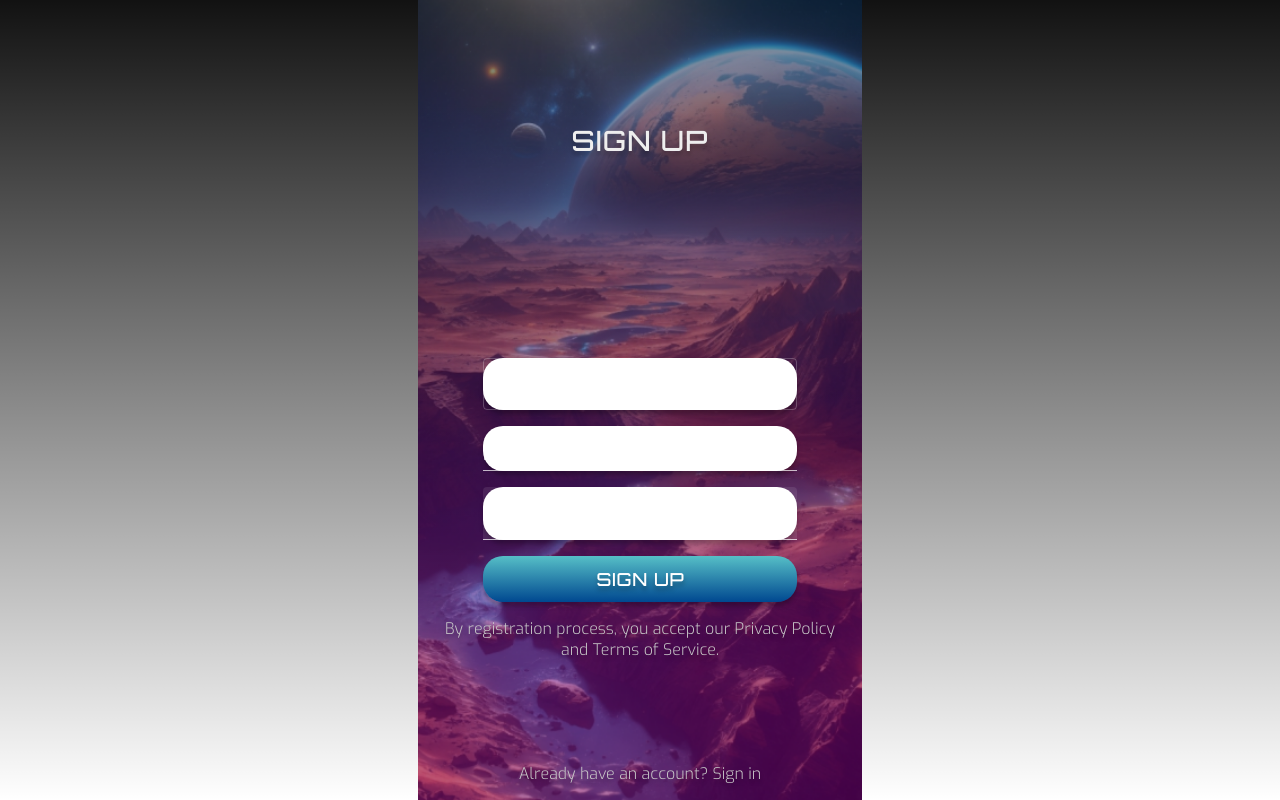
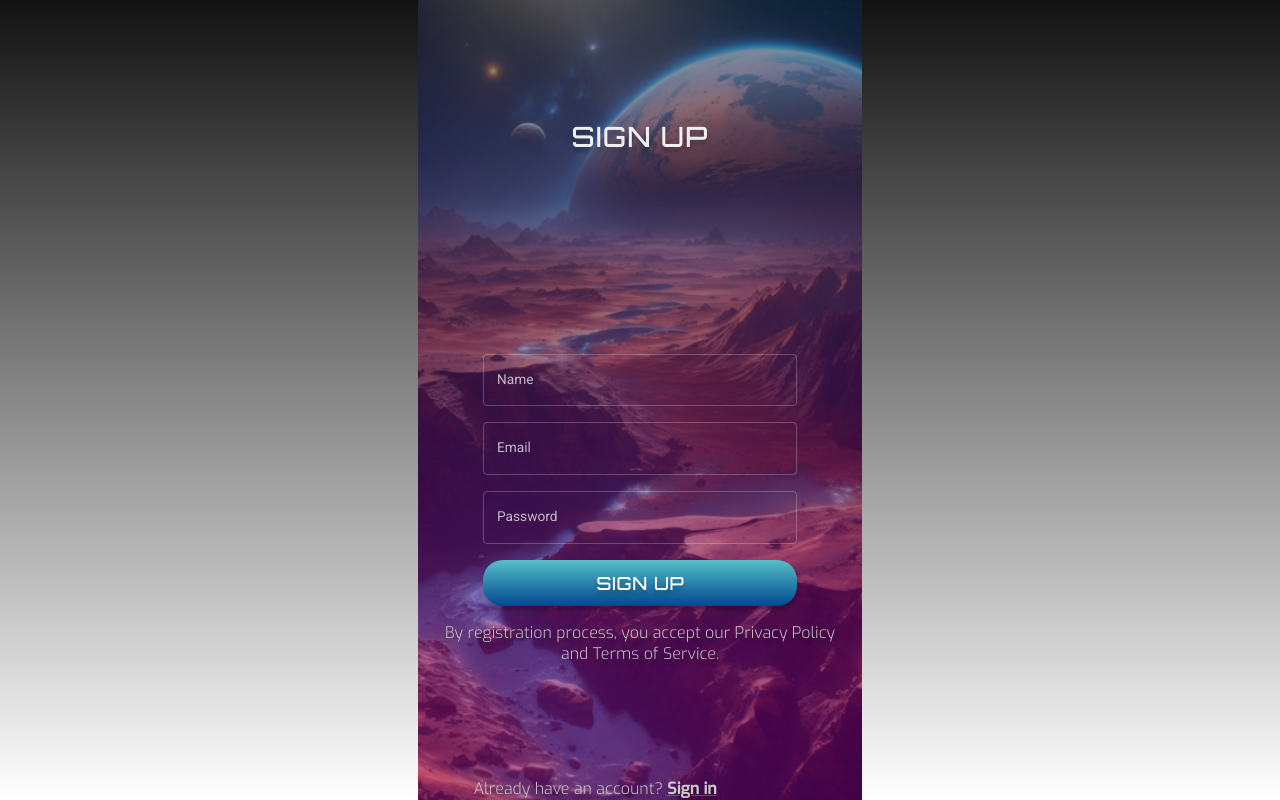
Before and after one commit to isurucuma/NodeHunters_Celestigo, a Next.js app in the folder frontend/: page /signup in a window 1280 px wide. Built offline with nearby package versions, Linux system fonts and the light colour scheme.

Commit message:
create forms for signin, signup and first 5 pages

```diff
--- a/frontend/src/app/signup/page.tsx
+++ b/frontend/src/app/signup/page.tsx
@@ -1,21 +1,14 @@
 "use client";
 import React, { useState } from "react";
-import AppTemplate from "@/components/templates/AppTemplate";
-import PageTitle from "@/components/atoms/PageTitle/PageTitle";
 import Box from "@mui/material/Box";
-import TextBlock from "@/components/atoms/TextBlock/TextBlock";
-import TextField from "@mui/material/TextField";
-
-import PrimaryButton from "@/components/atoms/PrimaryButton/PrimaryButton";
-import { Button } from "@mui/material";
-
-import FormHelperText from '@mui/material/FormHelperText'
-import { useForm, Controller } from "react-hook-form";
-
-
+import { useForm } from "react-hook-form";
 import { yupResolver } from "@hookform/resolvers/yup";
 import { schema } from "@/validations/signUp/SignUpValidation";
-import { FormControl } from "@mui/material";
+import { FormInput, FormButton } from "@/components/molecules/Form/Form";
+import PageTitle from "@/components/atoms/PageTitle/PageTitle";
+import TextBlock from "@/components/atoms/TextBlock/TextBlock";
+import Link from "@mui/material/Link";
+import { useRouter } from "next/navigation";
 
 interface SignUpData {
   name: string;
@@ -31,6 +24,7 @@
 
 const Signup = () => {
   const [signUpData, setSignUpData] = useState<SignUpData>(defaultSignUpData);
+  const router: any = useRouter();
 
   const {
     control,
@@ -45,10 +39,12 @@
     setSignUpData(data);
 
     console.log(data);
+
+    // redirect to home page
+    router.push("/home");
   };
 
   return (
-    <Box>
     <Box
       display="flex"
       flexDirection="column"
@@ -62,128 +58,68 @@
 
       <form onSubmit={handleSubmit(onSubmit)}>
         <Box sx={{ mb: 2 }}>
-            <FormControl fullWidth>
-              <Controller
+          <FormInput
             name="name"
+            label="Name"
+            type="text"
+            placeholder="Enter your name"
+            error={Boolean(errors.name)}
+            helperText={errors.name?.message}
             control={control}
             rules={{ required: true }}
-                render={({ field: { value, onChange } }) => (
-                  <TextField
-                    value={value}
-                    label="Name"
-                    onChange={onChange}
-                    placeholder="Enter your name"
-                    error={Boolean(errors.name)}
-                    fullWidth
-                    sx={{
-                      bgcolor: 'white',
-                      borderRadius: '20px',
-                      background: '#FFF',
-                      boxShadow: '0px 4px 4px 0px rgba(0, 0, 0, 0.25)',
-                      color: 'black'
-                    }}
-                    inputProps={{
-                      sx:{
-                        color: 'black',
-                        borderRadius: 5
-                      }
-                    }}
           />
-                )}
-              />
-              {errors.name && (
-                      <FormHelperText sx={{ color: 'error.main' }}>{errors.name.message}</FormHelperText>
-                    )}
-            </FormControl>
         </Box>
 
         <Box sx={{ mb: 2 }}>
-            <FormControl fullWidth>
-              <Controller
+          <FormInput
             name="email"
+            label="Email"
+            type="email"
+            placeholder="Enter your email"
+            error={Boolean(errors.email)}
+            helperText={errors.email?.message}
             control={control}
             rules={{ required: true }}
-                render={({ field: { value, onChange } }) => (
-                  <TextField
-                    value={value}
-                    label="Email"
-                    variant="standard"
-                    onChange={onChange}
-                    placeholder="Enter your email"
-                    error={Boolean(errors.email)}
-                    fullWidth
-                    sx={{
-                      bgcolor: 'white',
-                      borderRadius: '20px',
-                      background: '#FFF',
-                      boxShadow: '0px 4px 4px 0px rgba(0, 0, 0, 0.25)',
-                      color: 'black'
-                    }}
-                    inputProps={{
-                      style: {
-                        color: 'black'
-                      }
-                    }}
           />
-                )}
-              />
-              {errors.email && (
-                      <FormHelperText sx={{ color: 'error.main' }}>{errors.email.message}</FormHelperText>
-                    )}
-            </FormControl>
         </Box>
 
         <Box sx={{ mb: 2 }}>
-            <FormControl fullWidth>
-              <Controller
+          <FormInput
             name="password"
+            label="Password"
+            type="password"
+            placeholder="Enter your password"
+            error={Boolean(errors.password)}
+            helperText={errors.password?.message}
             control={control}
             rules={{ required: true }}
-                render={({ field: { value, onChange } }) => (
-                  <TextField
-                    value={value}
-                    label="Password"
-                    variant="filled"
-                    type="password"
-                    onChange={onChange}
-                    placeholder="Enter your password"
-                    error={Boolean(errors.password)}
-                    fullWidth
-                    sx={{
-                      bgcolor: 'white',
-                      borderRadius: '20px',
-                      background: '#FFF',
-                      boxShadow: '0px 4px 4px 0px rgba(0, 0, 0, 0.25)',
-                      color: 'black'
-                    }}
-                    inputProps={{
-                      style: {
-                        color: 'black'
-                      }
-                    }}
           />
-                )}
-              />
-              {errors.password && (
-                      <FormHelperText sx={{ color: 'error.main' }}>{errors.password.message}</FormHelperText>
-                    )}
-            </FormControl>
         </Box>
 
         <Box sx={{ mb: 2 }}>
-            <PrimaryButton type = "submit" >
-              Sign up
-            </PrimaryButton>
+          <FormButton>Sign up</FormButton>
         </Box>
-
       </form>
 
       <Box sx={{ mb: 2 }}>
         <TextBlock content="By registration process, you accept our Privacy Policy and Terms of Service." />
       </Box>
-        <Box sx={{ position: "absolute", bottom: 0, width: "75%", mb: 2 }}>
-          <TextBlock content="Already have an account? Sign in  " />
-        </Box>
+
+      <Box
+        sx={{
+          position: "absolute",
+          bottom: 0,
+          width: "75%",
+          mb: 2,
+          left: 0,
+          right: 0,
+          margin: "auto",
+        }}
+      >
+        <TextBlock inline content="Already have an account? " />
+        <Link onClick={() => router.push("/signin")}>
+          <TextBlock link inline content="Sign in" />
+        </Link>
       </Box>
     </Box>
   );
--- a/frontend/src/components/atoms/PrimaryButton/PrimaryButton.tsx
+++ b/frontend/src/components/atoms/PrimaryButton/PrimaryButton.tsx
@@ -6,11 +6,17 @@
 interface PrimaryButtonProps {
   children: React.ReactNode;
   type?: "submit" | "button";
+  onClick?: () => void;
 }
 
-const PrimaryButton = ({ children, type = "button" }: PrimaryButtonProps) => {
+const PrimaryButton = ({ children, type = "button",onClick }: PrimaryButtonProps) => {
   return (
-    <Button type={type} variant="contained" sx={primaryButtonStyles.root}>
+    <Button
+    type={type}
+    variant="contained"
+    sx={primaryButtonStyles.root}
+    onClick={onClick}
+    >
       {children}
     </Button>
   );
--- a/frontend/src/components/atoms/TextBlock/TextBlock.tsx
+++ b/frontend/src/components/atoms/TextBlock/TextBlock.tsx
@@ -3,11 +3,24 @@
 import textBlockStyles from "./TextBlockStyles";
 import Typography from "@mui/material/Typography";
 
-const TextBlock = ({ content }:{
-  content: string
+const TextBlock = ({
+  content,
+  link = false,
+  inline = false,
+}: {
+  content: string;
+  link?: boolean;
+  inline?: boolean;
 }) => {
   return (
-    <Typography variant="body1" sx={textBlockStyles.root}>
+    <Typography
+      variant="body1"
+      sx={{
+        ...textBlockStyles.root,
+        ...(link && textBlockStyles.link),
+        ...(inline && textBlockStyles.inline),
+      }}
+    >
       {content}
     </Typography>
   );
--- a/frontend/src/components/atoms/TextBlock/TextBlockStyles.ts
+++ b/frontend/src/components/atoms/TextBlock/TextBlockStyles.ts
@@ -9,6 +9,13 @@
     fontWeight: 300,
     lineHeight: "normal",
   },
+  link:{
+    fontWeight: 600,
+    cursor: "pointer",
+  },
+  inline: {
+    display: "inline",
+  },
 };
 
 export default textBlockStyles;
--- /dev/null
+++ b/frontend/src/components/molecules/Form/Form.tsx
@@ -0,0 +1,61 @@
+"use client";
+import React from "react";
+import { Controller } from "react-hook-form";
+import { FormControl, TextField, FormHelperText } from "@mui/material";
+import PrimaryButton from "@/components/atoms/PrimaryButton/PrimaryButton";
+
+interface FormInputProps {
+  name: string;
+  label: string;
+  type: string;
+  placeholder: string;
+  error: boolean;
+  helperText?: string;
+  control: any;
+  rules: any;
+}
+
+const FormInput: React.FC<FormInputProps> = ({
+  name,
+  label,
+  type,
+  placeholder,
+  error,
+  helperText,
+  control,
+  rules,
+}) => (
+  <FormControl fullWidth>
+    <Controller
+      name={name}
+      control={control}
+      rules={rules}
+      render={({ field: { value, onChange } }) => (
+        <TextField
+          value={value}
+          label={label}
+          type={type}
+          onChange={onChange}
+          placeholder={placeholder}
+          error={error}
+          fullWidth
+        />
+      )}
+    />
+    {helperText && (
+      <FormHelperText sx={{ color: "error.main" }}>{helperText}</FormHelperText>
+    )}
+  </FormControl>
+);
+
+interface FormButtonProps {
+  children: React.ReactNode;
+}
+
+const FormButton: React.FC<FormButtonProps> = ({ children }) => (
+    <PrimaryButton type="submit">
+      {children}
+      </PrimaryButton>
+);
+
+export { FormInput, FormButton };
```
Also changed, not shown: frontend/src/app/page.tsx (+25 -1 lines), frontend/src/app/signin/page.tsx (+82 -10 lines), frontend/src/app/welcome/page.tsx (+11 -5 lines). Lines whose indentation alone changed are shown as unchanged.
